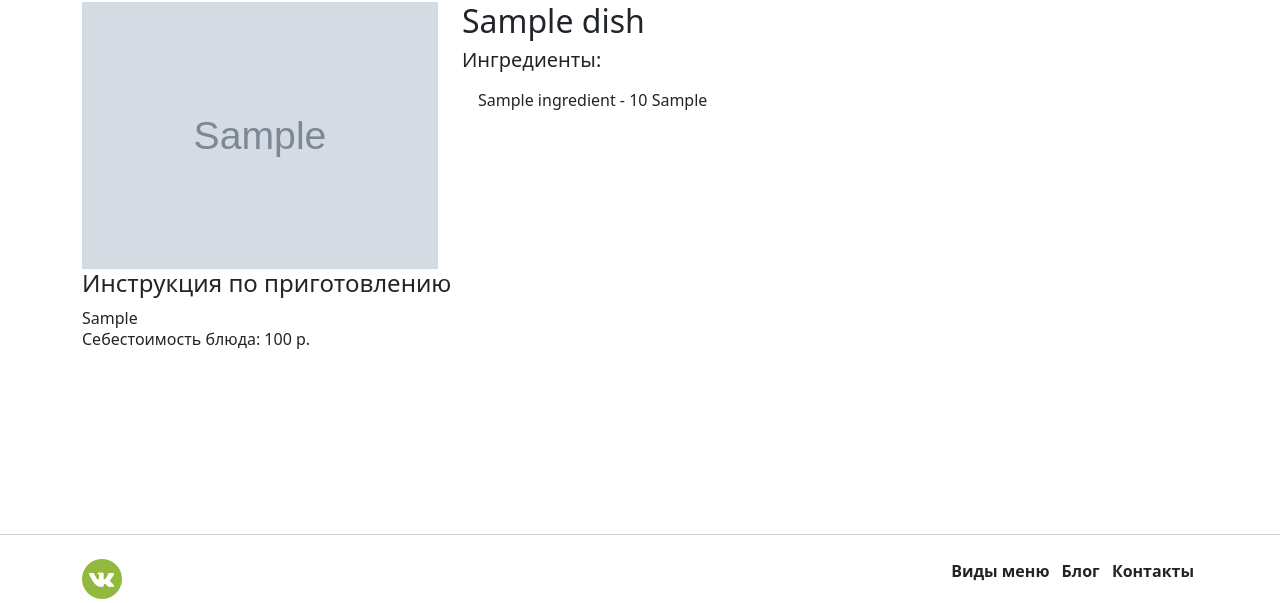
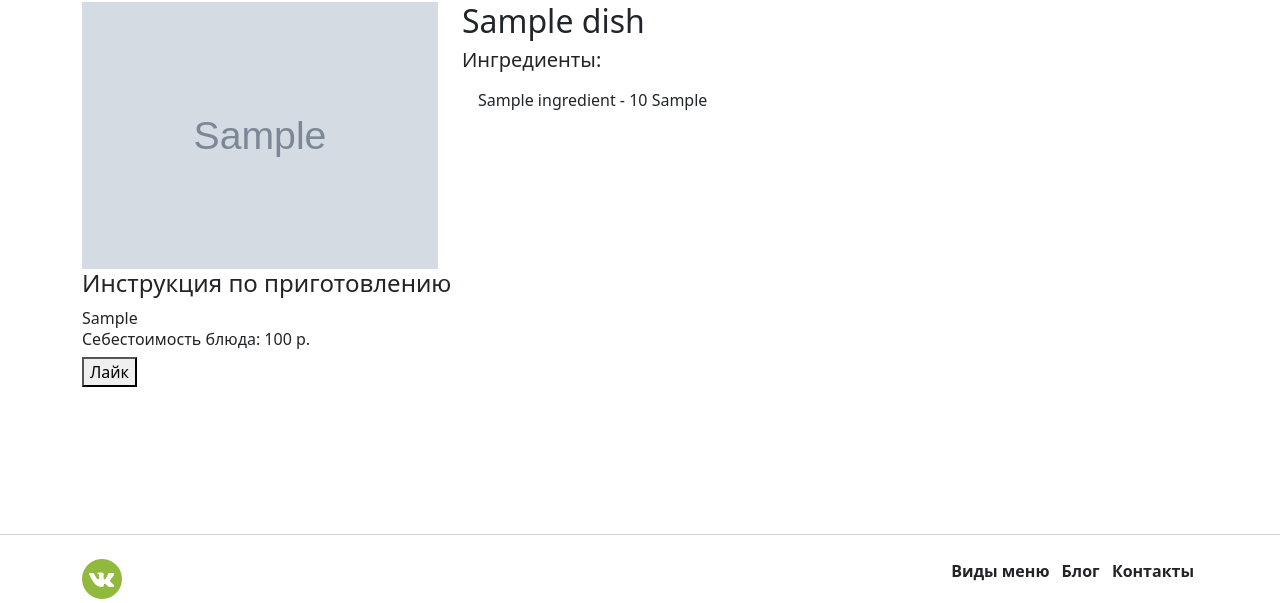
Before and after one commit to Gulfia83/foodplan, a Django app: page /recipe/ in a window 1280 px wide. Shown: the part 115-718 px from the top of the page. Run offline with Django 5.2, Linux system fonts and the light colour scheme; tables that the repository leaves empty hold one stand-in row (values such as "Sample post"); grey boxes marked "Sample" are stand-in pictures.

Commit message:
like button for recipe page

```diff
--- a/templates/recipe.html
+++ b/templates/recipe.html
@@ -23,6 +23,11 @@
                 <h4>Инструкция по приготовлению</h4>
                 {{ recipe.instruction }}
                 <h6>Себестоимость блюда: {{ recipe.price }} р.</h6>
+                <form action="{% url 'accounts:like' recipe.id %}" method="post" class="like-form">
+                  {% csrf_token %}
+                  <button type="submit">Лайк</button>
+              </form>
+              <div id="like-status-{{ dish.id }}"></div>
               </div>
           </div>
       </div>
```
